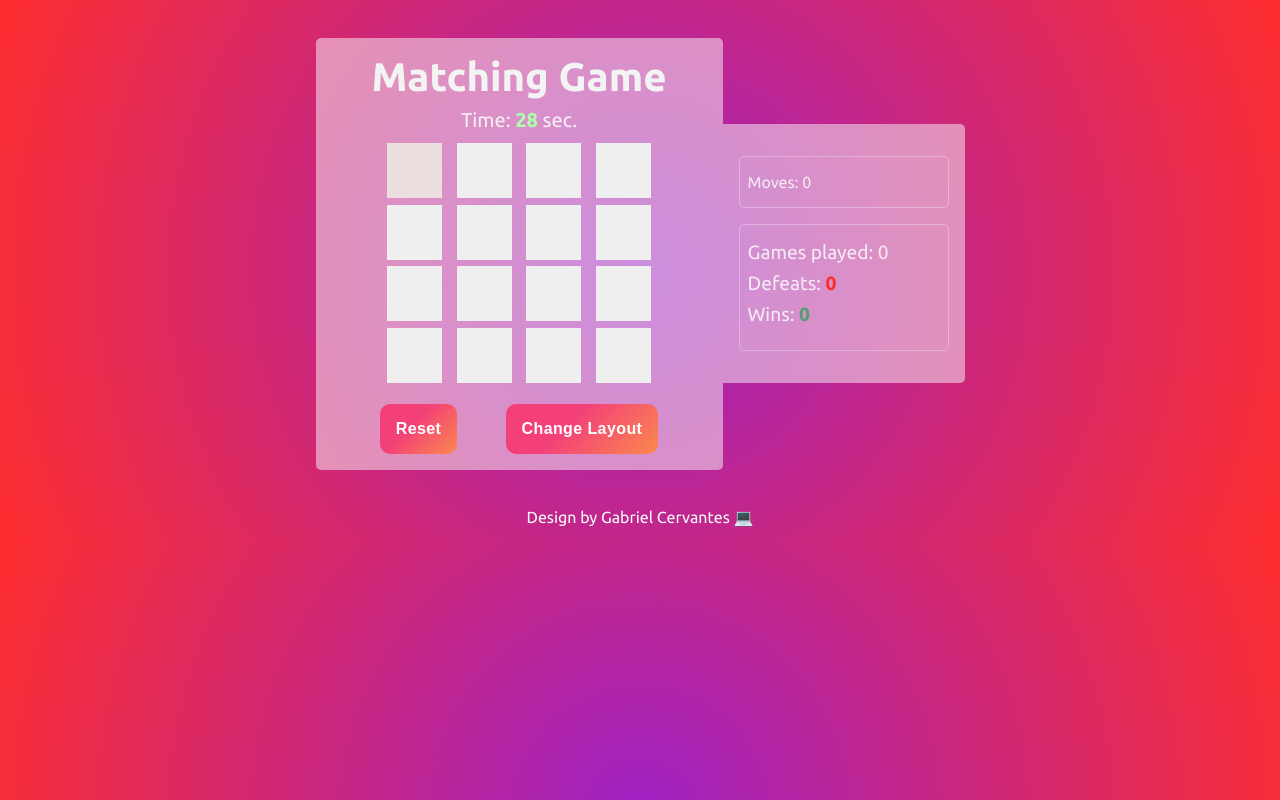
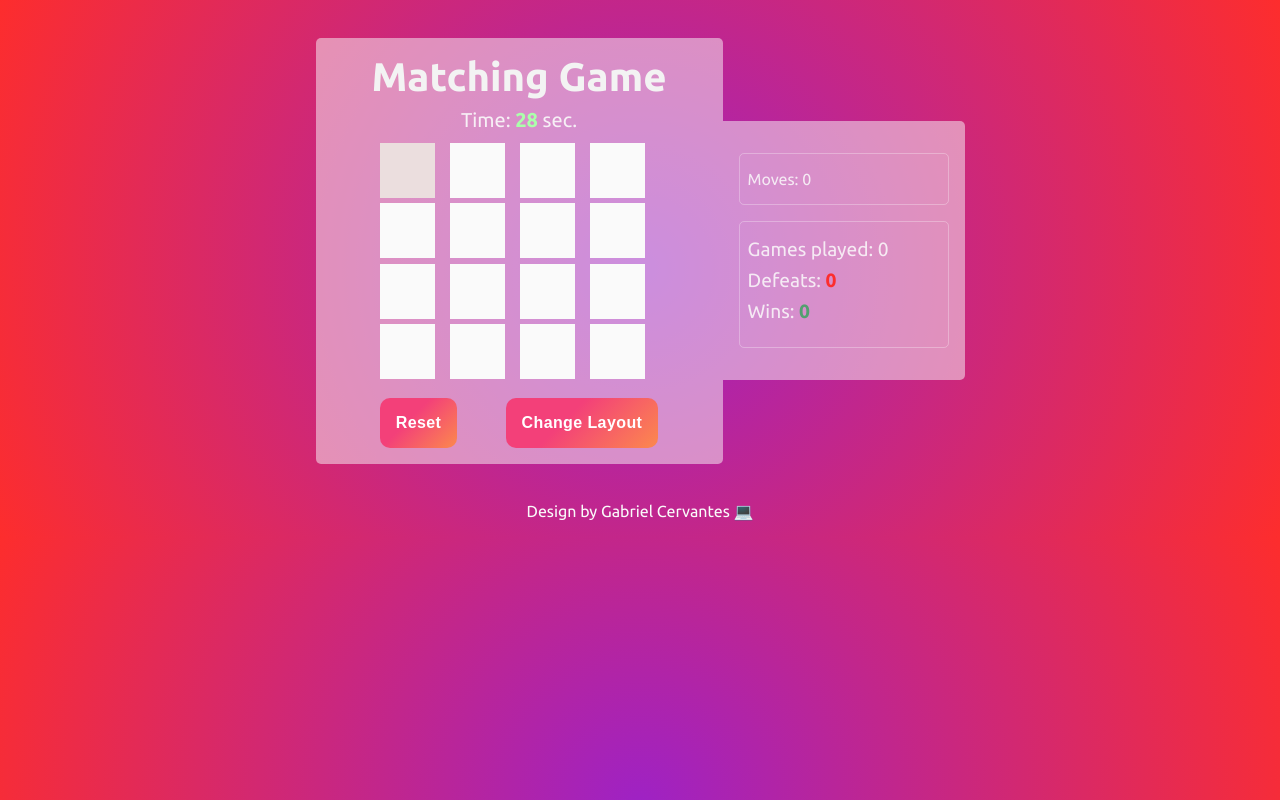
Before and after one commit to gabrielceh/matching_game, a plain HTML site: page index.html in a window 1280 px wide. Both pictures are taken after a click on the button 414 px from the left and 170 px from the top of the page. Drawn offline with Linux system fonts and the light colour scheme.

Commit message:
arreglo del tiempo cuando se refresca la pag

```diff
--- a/js/app.js
+++ b/js/app.js
@@ -210,6 +210,18 @@ document.addEventListener('DOMContentLoaded', (e) => {
   $gamesLose.innerHTML = gamesLose;
   $gamesPlayed.innerHTML = gamesPlayed;
   $gamesWins.innerHTML = gamesWins;
+  if (sizeDefault === '16') {
+    timerUser = 30;
+    drawTimer(timerUser);
+  }
+  if (sizeDefault === '20') {
+    timerUser = 45;
+    drawTimer(timerUser);
+  }
+  if (sizeDefault === '24') {
+    timerUser = 60;
+    drawTimer(timerUser);
+  }
 });
 
 $formGame.addEventListener('submit', (e) => {
--- a/styles.css
+++ b/styles.css
@@ -109,6 +109,12 @@ main{
   height: 55px;
 }
 .btn-game{
+  display: flex;
+  justify-content: center;
+  align-items: center;
+  width: 55px;
+  height: 55px;
+  background-color: rgb(250,250,250);
   width: 55px;
   height: 55px;
   text-align: center;
@@ -125,7 +131,7 @@ main{
 }
 .btn-game:disabled{
   background-color: rgb(235, 222, 222);
-  color:rgba(0,0,0,1.85);
+  color:rgba(0,0,0,0.85);
 }
 .btn-game.pair{
   background-color: rgb(154, 196, 166);
```
